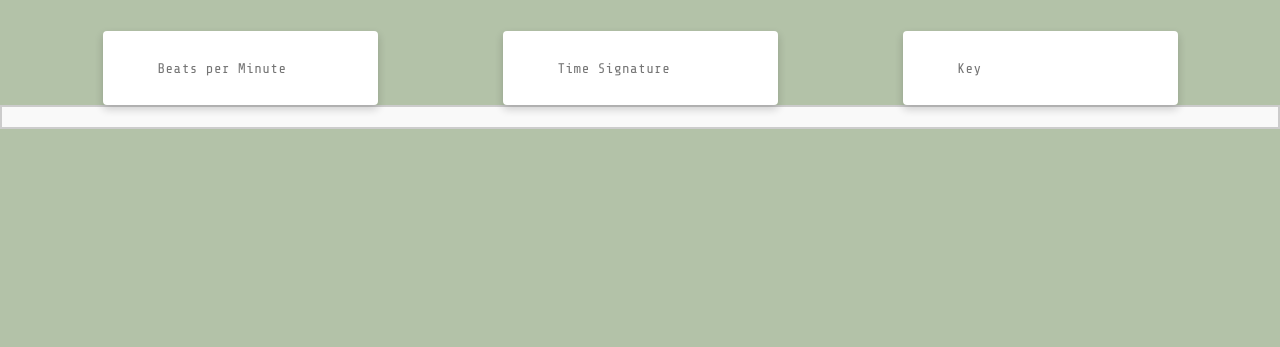
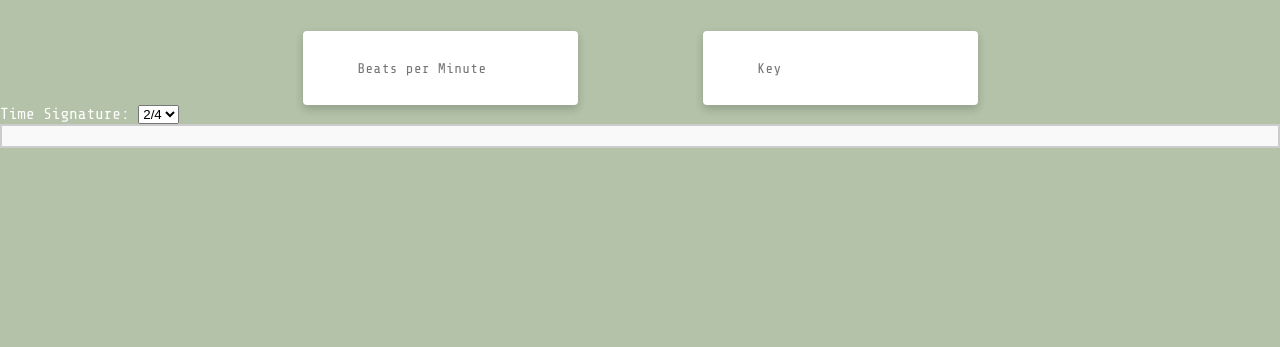
Before and after one commit to kitchy115/ScoreSensei, a Django app: page /showcase/ in a window 1280 px wide; the page is wider, and only the part inside the window is pictured. Shown: the part 84-431 px from the top of that part. Run offline with Django 5.2, Linux system fonts and the light colour scheme; some libraries are stand-ins or nearby versions.

Commit message:
drop down

```diff
--- a/project/main/static/main/style.css
+++ b/project/main/static/main/style.css
@@ -132,6 +132,47 @@ ul {
   flex-direction: row;
   flex-wrap: wrap;
 }
+
+/* Time Signature */
+.cust-select{
+  position: relative;
+  font-family: tech;
+}
+
+
+/*
+.form-group{
+  position: relative;
+  display: block;
+    margin: 0;
+    padding: 0;
+}
+.form-style {
+  padding: 13px 20px;
+  padding-left: 55px;
+  height: 48px;
+  width: 100%;
+  font-weight: 500;
+  font-family: Tech;
+  border-radius: 4px;
+  font-size: 14px;
+  line-height: 22px;
+  letter-spacing: 0.5px;
+  outline: none;
+  color: black;
+  background-color: white;
+  border: none;
+  -webkit-transition: all 200ms linear;
+  transition: all 200ms linear;
+  box-shadow: 0 4px 8px 0 rgba(21,21,21,.2);
+}
+.form-style:focus,
+.form-style:active {
+  border: none;
+  outline: none;
+  box-shadow: 0 4px 8px 0 rgba(21,21,21,.2);
+}
+*/
 
 /*-----------------------------------------------------Media Query for Responsive behavior of the Navbar-----------------------------------------------------*/
 @media only screen and (max-width: 600px) {
--- a/project/main/templates/main/user_page.html
+++ b/project/main/templates/main/user_page.html
@@ -9,15 +9,25 @@
     </div>
 
     <div class="form-group mt-2" style="width: 200px;">
-      <input type="number" name="timesignature" class="form-style" placeholder="Time Signature" />
-      <i class="input-icon uil uil-lock-alt"></i>
-    </div>
-
-    <div class="form-group mt-2" style="width: 200px;">
       <input type="number" name="key" class="form-style" placeholder="Key" />
       <i class="input-icon uil uil-lock-alt"></i>
     </div>
   </div>
+
+  <!--
+    <div class="form-group mt-2" style="width: 200px;">
+      <input type="number" name="timesignature" class="form-style" placeholder="Time Signature" />
+      <i class="input-icon uil uil-lock-alt"></i>
+    </div>
+-->
+<div class = "cust-select" style = "width: 200px">
+<label for = "Time Signature" style = "color: white; font-size: 16px; font-family: Tech;"> Time Signature: </label>
+<select name = "Time Signature" id = "Time Signature">
+	<option value = "2/4"> 2/4 </option>
+	<option value = "3/4"> 3/4 </option>
+	<option value = "4/4"> 4/4 </option>
+</select>
+</div>
 
   <!-- MAIN CONTENT -->
 
```
